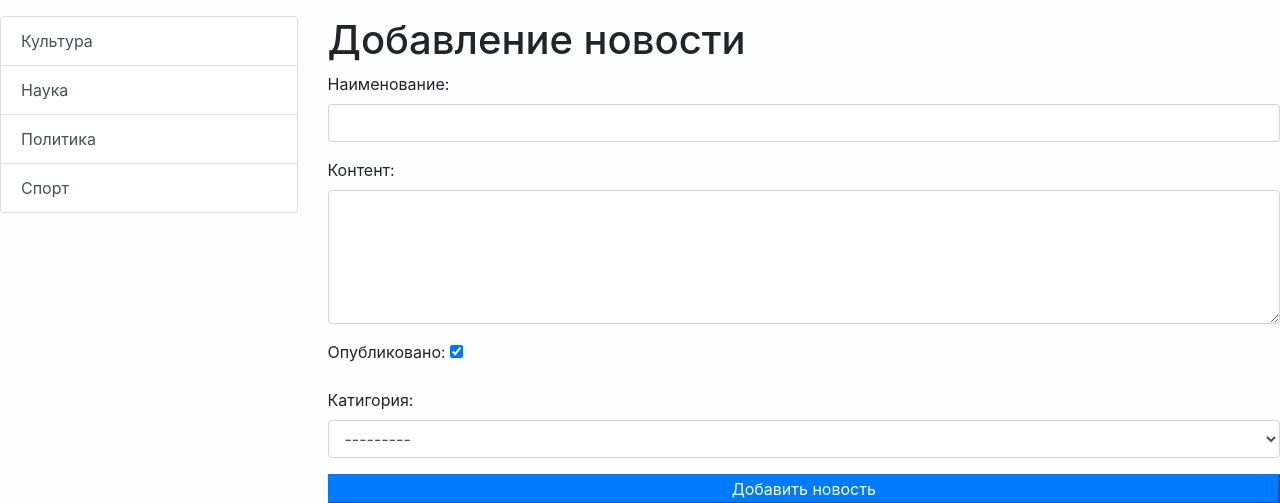
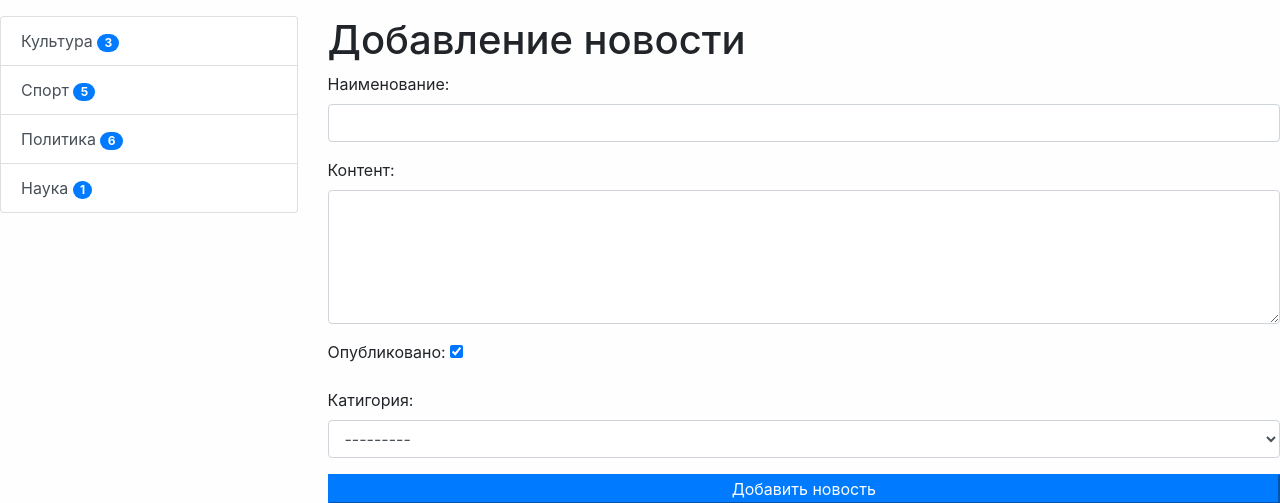
Before and after one commit to Nikita735-cmd/project1, a Django app: page /news/add-news/ in a window 1280 px wide. Shown: the part 56-559 px from the top of the page. Run offline with Django 3.2, Linux system fonts and the light colour scheme; data comes from the database, SQL or seed files in the repository; both versions use the stored data as it was after the commit; some libraries are stand-ins or nearby versions.

Commit message:
1 commit

```diff
--- a/news/templates/news/list_categories.html
+++ b/news/templates/news/list_categories.html
@@ -1,5 +1,5 @@
 <div class="list-group">
         {% for item in categories %}
-  <a href="{{ item.get_absolute_url }}" class="list-group-item list-group-item-action">{{ item.title }}</a>
+  <a href="{{ item.get_absolute_url }}" class="list-group-item list-group-item-action">{{ item.title }} <span class="badge badge-primary badge-pill">{{ item.cnt }}</span></a>
         {% endfor %}
 </div>
--- a/news/templatetags/news_tags.py
+++ b/news/templatetags/news_tags.py
@@ -1,4 +1,5 @@
 from django import template
+from django.db.models import Count
 
 from news.models import Category
 
@@ -12,5 +13,6 @@
 
 @register.inclusion_tag('news/list_categories.html')
 def show_categories(arg1='Hello', arg2='world'):
-    categories = Category.objects.all()
+    # categories = Category.objects.all()
+    categories = Category.objects.annotate(cnt=Count('news')).filter(cnt__gt=0)
     return {"categories": categories, "arg1": arg1, "arg2": arg2}
```
Also changed, not shown: db.sqlite3.
